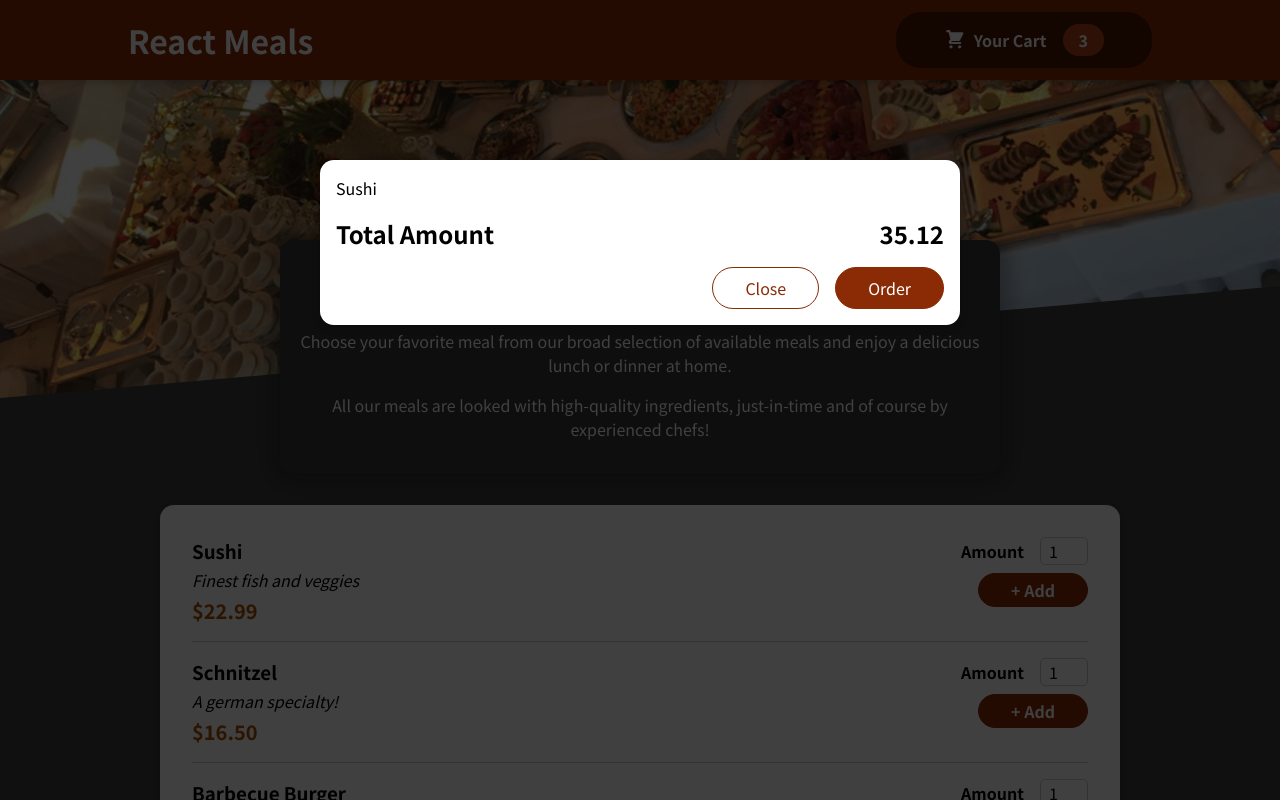
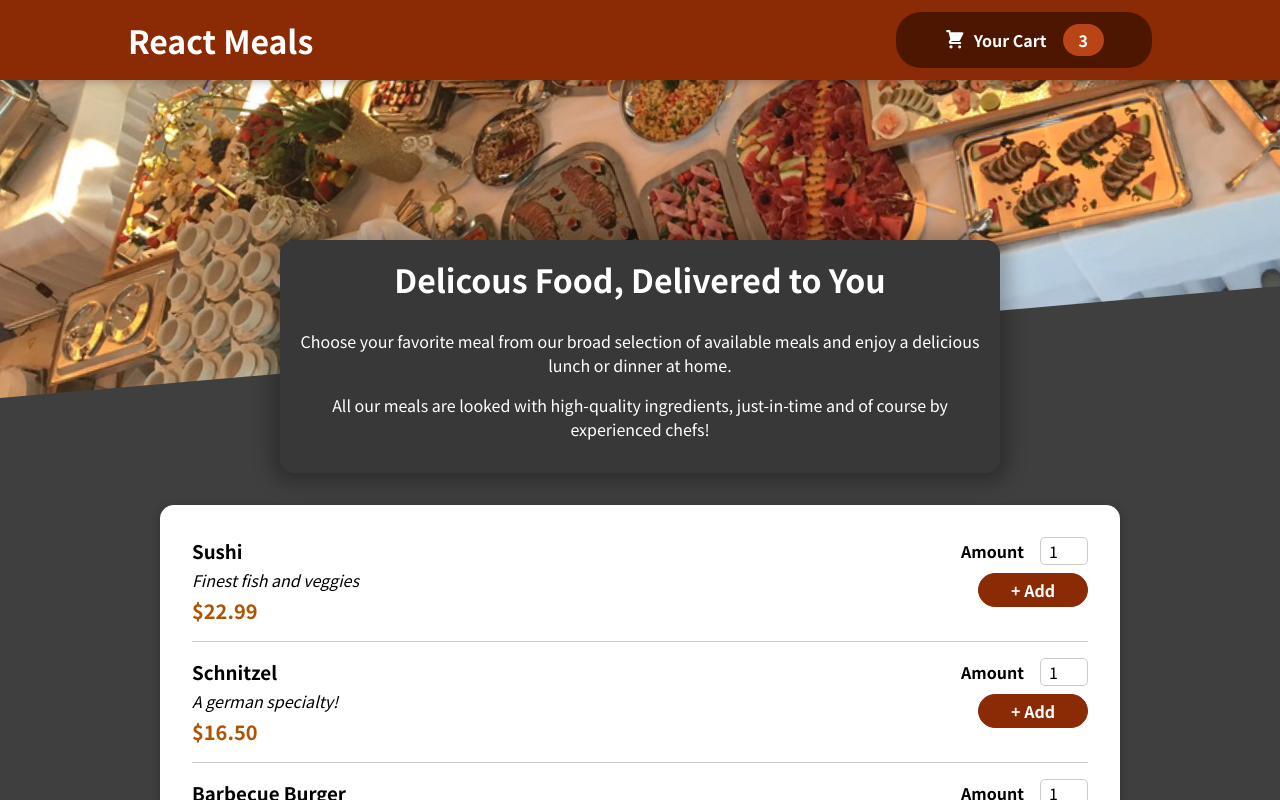
Before and after one commit to satriyahere/react-meals-app, a React (Create React App) app: page / in a window 1280 px wide. Shown: the top 800 px of the page. Built offline with nearby package versions, Linux system fonts and the light colour scheme.

Commit message:
implement toggle cart

```diff
--- a/src/App.js
+++ b/src/App.js
@@ -1,15 +1,20 @@
+import React, { useState } from 'react';
 import Cart from './components/Cart/Cart';
 import Header from './components/Layout/Header';
 import Meals from './components/Meals/Meals';
 function App() {
+  const [IsCartDisplayed, setIsCartDisplayed] = useState(false);
+  const toggleCartHandler = () => {
+    setIsCartDisplayed((prevState) => (prevState = !prevState));
+  };
   return (
-    <div>
-      <Cart />
-      <Header />
+    <React.Fragment>
+      {IsCartDisplayed && <Cart onToggleCart={toggleCartHandler} />}
+      <Header onToggleCart={toggleCartHandler} />
       <main>
         <Meals />
       </main>
-    </div>
+    </React.Fragment>
   );
 }
 
--- a/src/components/Cart/Cart.js
+++ b/src/components/Cart/Cart.js
@@ -7,14 +7,16 @@ const Cart = (props) => {
     (item) => <li key={item.id}>{item.name}</li>
   );
   return (
-    <Modal>
+    <Modal onClick={props.onToggleCart}>
       <ul className={classes['cart-items']}>{cartItems}</ul>
       <div className={classes.total}>
         <span>Total Amount</span>
         <span>35.12</span>
       </div>
       <div className={classes.actions}>
-        <button className={classes['button--alt']}>Close</button>
+        <button className={classes['button--alt']} onClick={props.onToggleCart}>
+          Close
+        </button>
         <button className={classes['button']}>Order</button>
       </div>
     </Modal>
--- a/src/components/Layout/Header.js
+++ b/src/components/Layout/Header.js
@@ -4,12 +4,12 @@ import classes from './Header.module.css';
 import mealsImage from '../../asset/meals.jpg';
 import HeaderCartButton from './HeaderCartButton';
 
-const Header = () => {
+const Header = (props) => {
   return (
     <React.Fragment>
       <header className={classes.header}>
         <h1>React Meals</h1>
-        <HeaderCartButton />
+        <HeaderCartButton onToggleCart={props.onToggleCart} />
       </header>
       <div className={classes['main-image']}>
         <img src={mealsImage} alt='A tabble full of delicious food!' />
--- a/src/components/Layout/HeaderCartButton.js
+++ b/src/components/Layout/HeaderCartButton.js
@@ -2,9 +2,9 @@ import React from 'react';
 import CartIcon from '../Cart/CartIcon';
 import classes from './HeaderCartButton.module.css';
 
-const HeaderCartButton = () => {
+const HeaderCartButton = (props) => {
   return (
-    <button className={classes.button}>
+    <button className={classes.button} onClick={props.onToggleCart}>
       <span className={classes.icon}>
         <CartIcon />
       </span>
--- a/src/components/UI/Modal.js
+++ b/src/components/UI/Modal.js
@@ -3,7 +3,7 @@ import ReactDOM from 'react-dom';
 import classes from './Modal.module.css';
 
 const Backdrop = (props) => {
-  return <div className={classes.backdrop} />;
+  return <div className={classes.backdrop} onClick={props.onClick} />;
 };
 
 const ModalOverlay = (props) => {
@@ -18,7 +18,10 @@ const Modal = (props) => {
   const portalLocation = document.querySelector('#overlay');
   return (
     <React.Fragment>
-      {ReactDOM.createPortal(<Backdrop />, portalLocation)}
+      {ReactDOM.createPortal(
+        <Backdrop onClick={props.onClick} />,
+        portalLocation
+      )}
       {ReactDOM.createPortal(
         <ModalOverlay>{props.children}</ModalOverlay>,
         portalLocation
```
